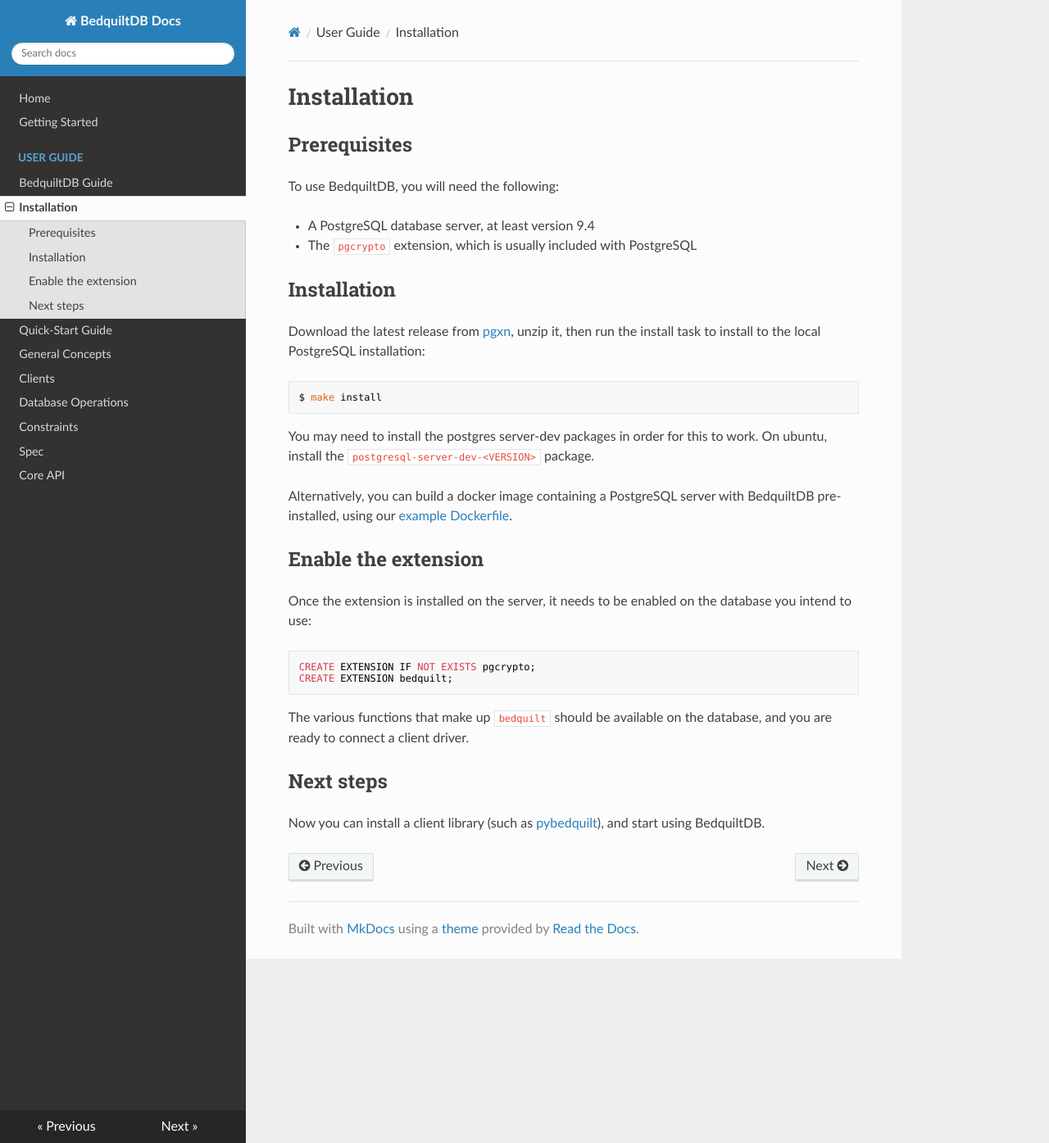
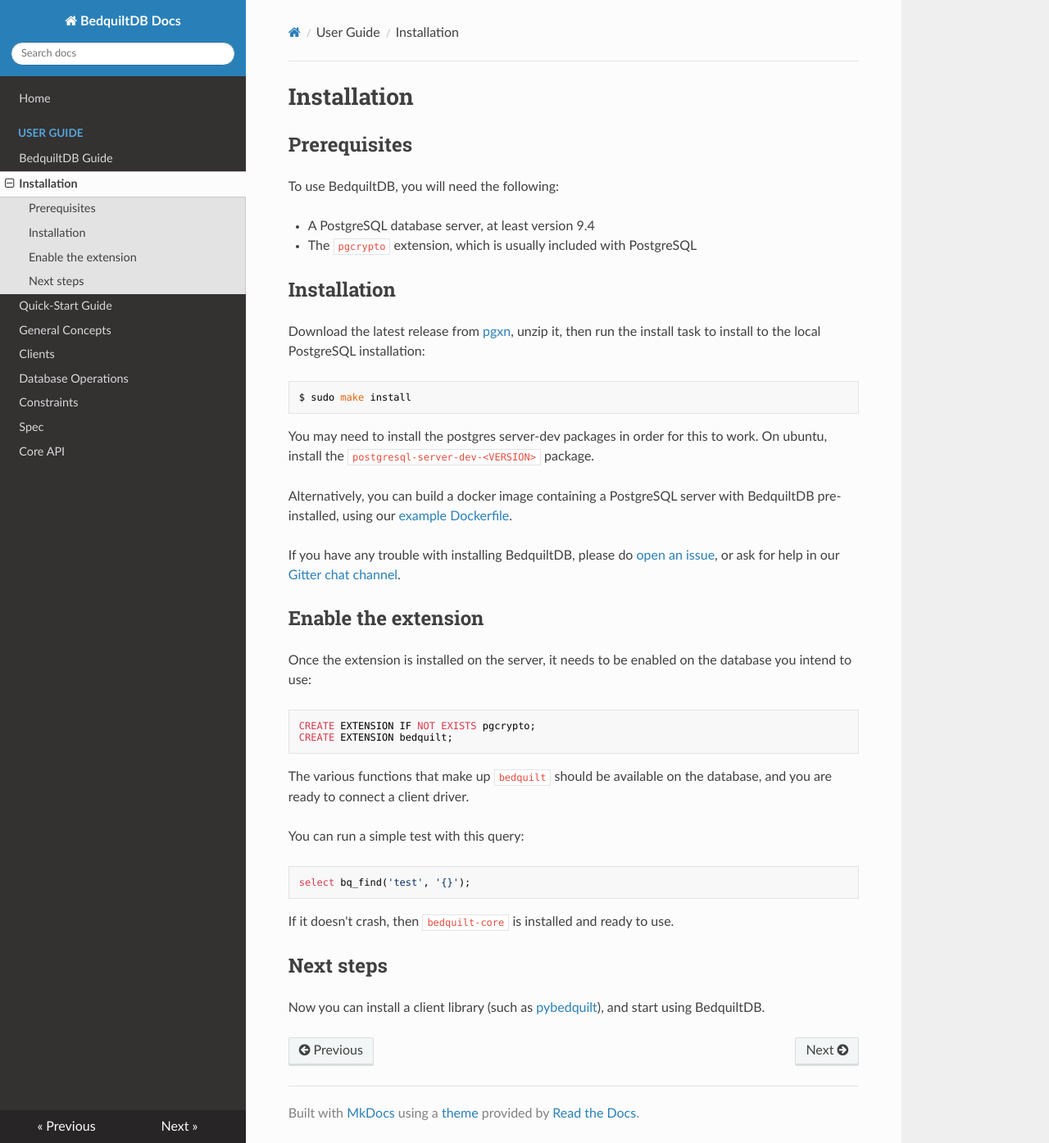
Before and after one commit to BedquiltDB/bedquilt-core, an MkDocs documentation site: the page built from doc/guide/installation.md, in a window 1280 px wide and 1395 px high. Shown: the whole window at 82% size. Built offline with MkDocs 1.6.1, drawn with Linux system fonts in a browser that asks for light colours; nearby versions of some CDN libraries; old or Windows-style settings are respelled for this version of MkDocs.

Commit message:
Move the getting_started.md page into guide/installation.

````diff
--- a/doc/guide/installation.md
+++ b/doc/guide/installation.md
@@ -12,15 +12,15 @@
 
 Download the latest release from [pgxn](http://pgxn.org/dist/bedquilt/), unzip it, then run the install task to install to the local PostgreSQL installation:
 ```
-$ make install
+$ sudo make install
 ```
 
 You may need to install the postgres server-dev packages in order for this to work.
 On ubuntu, install the `postgresql-server-dev-<VERSION>` package.
 
-
 Alternatively, you can build a docker image containing a PostgreSQL server with BedquiltDB pre-installed, using our [example Dockerfile](http://github.com/BedquiltDB/docker-bedquiltdb-example).
 
+If you have any trouble with installing BedquiltDB, please do [open an issue](https://github.com/BedquiltDB/bedquilt-core/issues), or ask for help in our [Gitter chat channel](https://gitter.im/BedquiltDB/bedquilt-core).
 
 ## Enable the extension
 
@@ -34,6 +34,14 @@
 The various functions that make up `bedquilt` should be available
 on the database, and you are ready to connect a client driver.
 
+You can run a simple test with this query:
+
+```sql
+select bq_find('test', '{}');
+```
+
+If it doesn't crash, then `bedquilt-core` is installed and ready to use.
+
 
 ## Next steps
 
--- a/mkdocs.yml
+++ b/mkdocs.yml
@@ -3,7 +3,6 @@
 docs_dir: doc
 pages:
   - 'Home': 'index.md'
-  - 'Getting Started': 'getting_started.md'
   - 'User Guide':
     - 'BedquiltDB Guide': 'guide/index.md'
     - 'Installation': 'guide/installation.md'
````
Also changed, not shown: doc/getting_started.md (deleted, +0 -40 lines), doc/index.md (+1 -1 lines).
